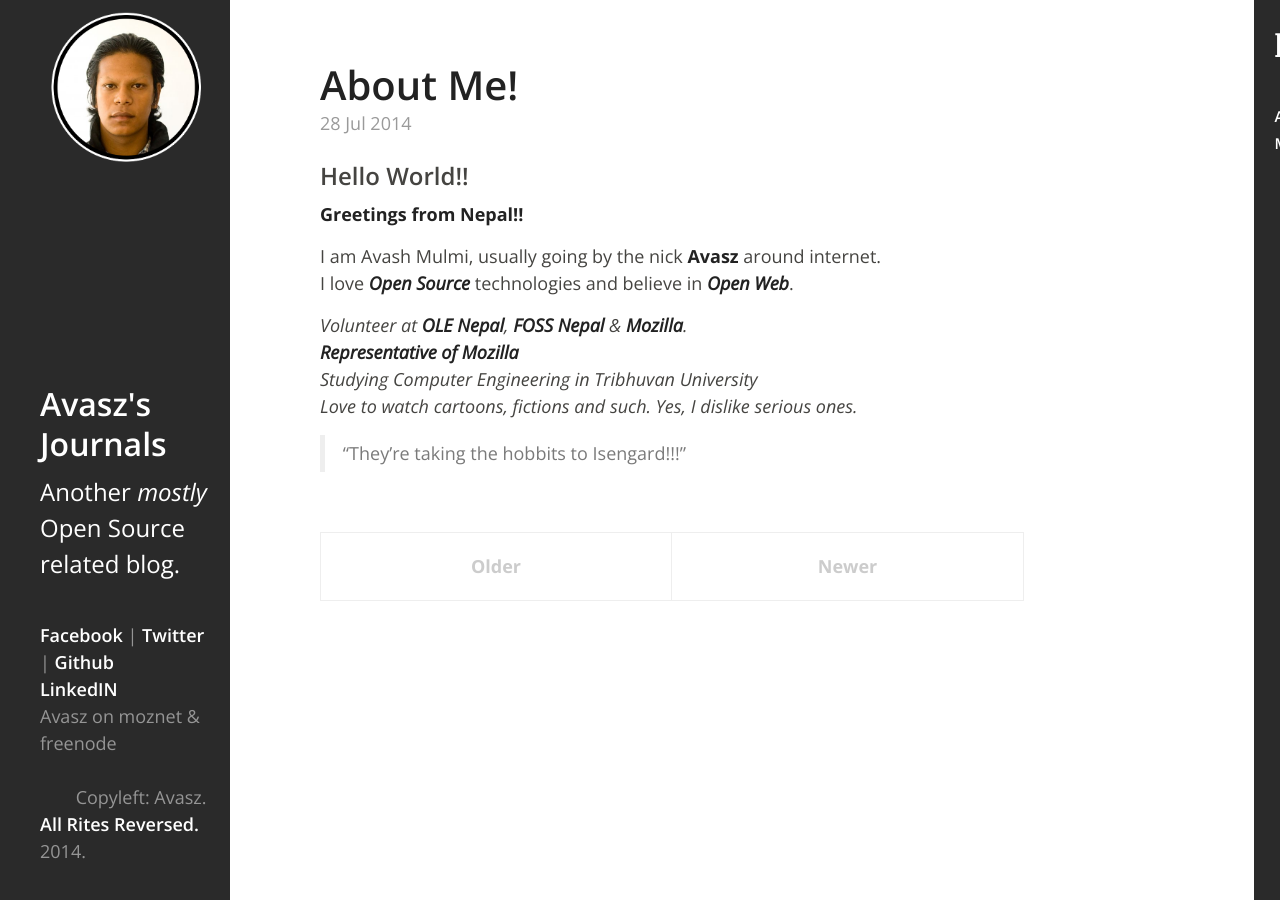
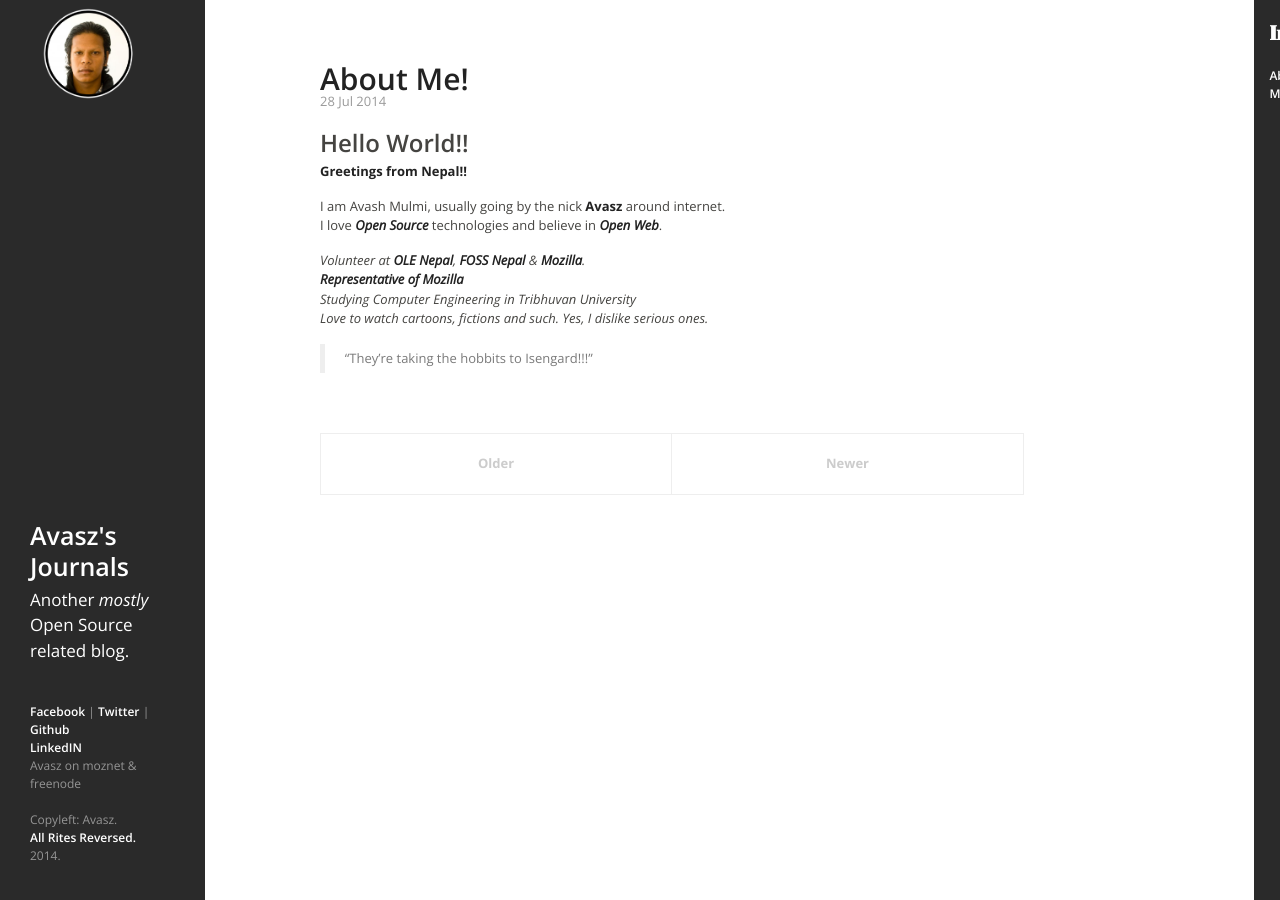
Before and after one commit to Avasz/avasz.github.io, a Jekyll site: the page built from index.html, in a window 1280 px wide. Built offline with Jekyll 4.4.1, drawn with Linux system fonts in a browser that asks for light colours; the list of posts is cut into pages by our own code.

Commit message:
for small

```diff
--- a/_layouts/default.html
+++ b/_layouts/default.html
@@ -31,7 +31,7 @@
           Avasz on moznet & freenode <p>
           <br>
 
-          ↄ⃝  &nbsp Copyleft: {{ site.author.name }}.<br>
+         Copyleft: {{ site.author.name }}.<br>
          <a href="http://en.wikipedia.org/wiki/All_Rites_Reversed"> All Rites Reversed. </a><br>
      2014.<br>
 
--- a/public/css/hyde.css
+++ b/public/css/hyde.css
@@ -55,37 +55,37 @@ body {
 
 body {
   font-family: "Open Sans", Helvetica, Arial, sans-serif;
-  font-size: 16px;
+  font-size: 13px;
   line-height: 1.5;
   color: #454441;
   background-color: #fff;
 }
 @media (min-width: 990px) {
   body {
-    font-size: 18px;
+    font-size: 13px;
   }
 }
 
 h1, h2, h3, h4, h5, h6 {
-  margin: 0 0 10px;
+  margin: 0 0 4px;
   font-weight: 600;
   line-height: 1.25;
   text-rendering: optimizeLegibility;
 }
 h1 {
-  font-size: 40px;
+  font-size: 30px;
 }
 h2 {
   margin-top: 20px;
-  font-size: 32px;
+  font-size: 25px;
 }
 h3 {
-  margin-top: 24px;
+  margin-top: 17px;
   font-size: 24px;
 }
 h4, h5, h6 {
   margin-top: 16px;
-  font-size: 16px;
+  font-size: 10px;
 }
 
 p {
@@ -194,7 +194,7 @@ img {
 }
 @media (min-width: 990px) {
   .lead {
-    font-size: 24px;
+    font-size: 17px;
   }
 }
 
@@ -251,13 +251,16 @@ a:focus {
 .colophon {
   margin-top: 20px;
   color: rgba(255,255,255,.5);
+  font-size: 12px;
 }
 .colophon-links {
   padding-left: 0;
   list-style: none;
+  font-size: 12	px;
 }
 .colophon-links li {
   color: inherit;
+
 }
 
 /* Responsive masthead */
@@ -266,10 +269,10 @@ a:focus {
 @media (min-width: 768px){
   #me {
 
-width:75%;
+width:50%;
 margin-bottom: 100px;
 
-max-width: 180px;
+max-width: 130px;
 
     float: left;
     position: relative;
@@ -292,7 +295,7 @@ max-width: 180px;
 }
 @media (min-width: 230px) {
   .masthead-inner {
-    padding-left: 40px;
+    padding-left: 30px;
 
 
   }
@@ -305,20 +308,21 @@ max-width: 180px;
     top: 0;
     left: 0;
     bottom: 0;
-    width: 18%;
+    width: 16%;
     margin-bottom: 0;
   }
   .masthead-inner {
+    font-size: 11px;
     position: absolute;
     bottom: 0;
     right: 0;
     left: 0;
   }
   .masthead h1 {
-    font-size: 64px;
+    font-size: 54px;
   }
   .colophon {
-    margin-top: 40px;
+    margin-top: 10px;
   }
 }
 
@@ -538,10 +542,10 @@ max-width: 180px;
 .rmasthead {
   color: #fff;
   background-color:#2a2a2a;
-
-  padding-top: 25px;
-  padding-left: 20px;
-  transition: left 1.5s;
+font-size: 8px;
+  padding-top: 20px;
+  padding-left: 15px;
+  transition: left 0.5s;
 
 
 
@@ -585,7 +589,7 @@ max-width: 180px;
     top: 0;
     right:0;
     bottom: 0;
-
+   font-size: 12px;
     left: 98%;
 
     margin-bottom: 0;
@@ -596,7 +600,7 @@ max-width: 180px;
     position: fixed;
     background-color:#2a2a2a;
     top: 0;
-    left:85%;
+    left:88%;
     bottom: 0;
     width: 15%;
     color: #fff;
@@ -605,8 +609,8 @@ max-width: 180px;
 
   }
 
-  .rmasthead h1 {
-    font-size: 64px;
+  .rmasthead h2 {
+    font-size: 20px;
   }
   .colophon {
     margin-top: 40px;
@@ -622,19 +626,21 @@ max-width: 180px;
 #li{
 margin-left: 15px;
 transition: font-size 0.5s;
-font-size: 15px;
+font-size: 12px;
 color: #fff;
 }
 #li:hover{
 border: 0.5px solid black;
 background: #1f1f1f;
-font-size: 25px;
+font-size: 16px;
 color: #fff;
 
 }
 
 
-
+#copyleft{
+transform: scaleX(-1);
+}
 #social:hover{
 font-size: 20px;
 }
```
Also changed, not shown: 7 other files.
